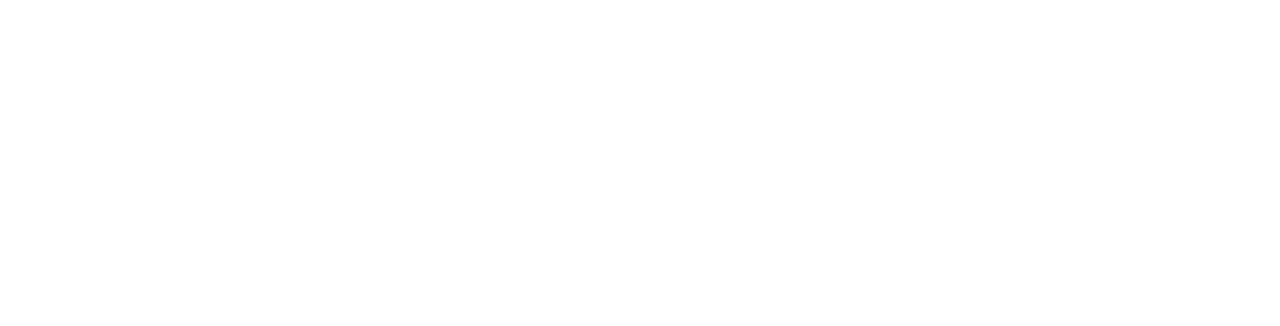
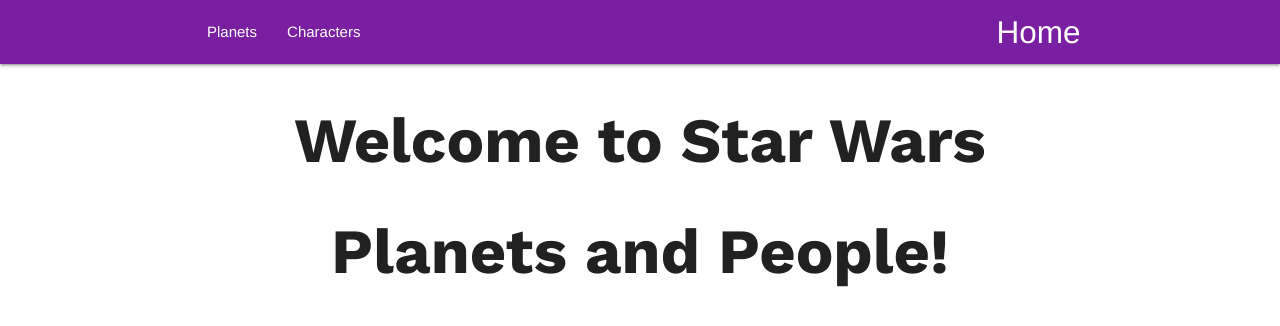
Before and after one commit to jflgarrido/Phase-1-project, a plain HTML site: page index.html in a window 1280 px wide. Drawn offline with nearby package versions, Linux system fonts and the light colour scheme.

Commit message:
Progress

```diff
--- a/index.css
+++ b/index.css
@@ -0,0 +1,7 @@
+* {
+    font-family: 'Franklin Gothic Medium', 'Arial Narrow', Arial, sans-serif;
+}
+
+h1 {
+    font-family: 'Work Sans', sans-serif;
+}
--- a/index.html
+++ b/index.html
@@ -1,12 +1,36 @@
 <!DOCTYPE html>
 <html lang="en">
+
 <head>
     <meta charset="UTF-8">
     <meta http-equiv="X-UA-Compatible" content="IE=edge">
     <meta name="viewport" content="width=device-width, initial-scale=1.0">
-    <title>Document</title>
+    <!-- Compiled and minified CSS -->
+    <link rel="stylesheet" href="https://cdnjs.cloudflare.com/ajax/libs/materialize/1.0.0/css/materialize.min.css">
+    <link rel="stylesheet" href="index.css">
+    <link rel="preconnect" href="https://fonts.googleapis.com">
+    <link rel="preconnect" href="https://fonts.gstatic.com" crossorigin>
+    <link href="https://fonts.googleapis.com/css2?family=Work+Sans:wght@700&display=swap" rel="stylesheet">
+    <script src="https://code.jquery.com/jquery-3.6.0.min.js" integrity="sha256-/xUj+3OJU5yExlq6GSYGSHk7tPXikynS7ogEvDej/m4=" crossorigin="anonymous"></script>
+    <!-- Compiled and minified JavaScript -->
+    <script src="https://cdnjs.cloudflare.com/ajax/libs/materialize/1.0.0/js/materialize.min.js"></script>
+
+    <title>Star Wars Planets and Characters</title>
 </head>
+
 <body>
+    <nav class="#7b1fa2 purple darken-2">
+        <div class="nav-wrapper container">
+            <a href="#" class="brand-logo right">Home</a>
+            <ul id="nav-mobile" class="left hide-on-med-and-down">
+                <li><a href="sass.html">Planets</a></li>
+                <li><a href="badges.html">Characters</a></li>
+            </ul>
+        </div>
+    </nav>
+    <div class="container">
+        <div id="main"></div>
+    </div>
     <header>
     </header>
     <main>
@@ -16,4 +40,5 @@
     <script src="index.js"></script>
 
 </body>
+
 </html>
--- a/index.js
+++ b/index.js
@@ -0,0 +1,33 @@
+//Global
+
+
+//Node Getters
+const mainDiv = () => document.getElementById('main');
+
+//Templates
+const homePageTemplate = () => {
+    return `
+    <h1 class="center-align">Welcome to Star Wars</h1>
+    <h1 class="center-align">Planets and People!</h1>
+    `
+}
+const planetsTemplate = () => {
+    console.log('planets!')
+}
+const peopleTemplate = () => {
+    console.log('people!')
+}
+
+//Renderers
+const renderHomePage = () => {
+    mainDiv().innerHTML = homePageTemplate();
+}
+
+//*****
+
+
+//When the DOM Loads
+
+document.addEventListener('DOMContentLoaded', () => {
+    renderHomePage();
+})
```
Also changed, not shown: 1 other file.
